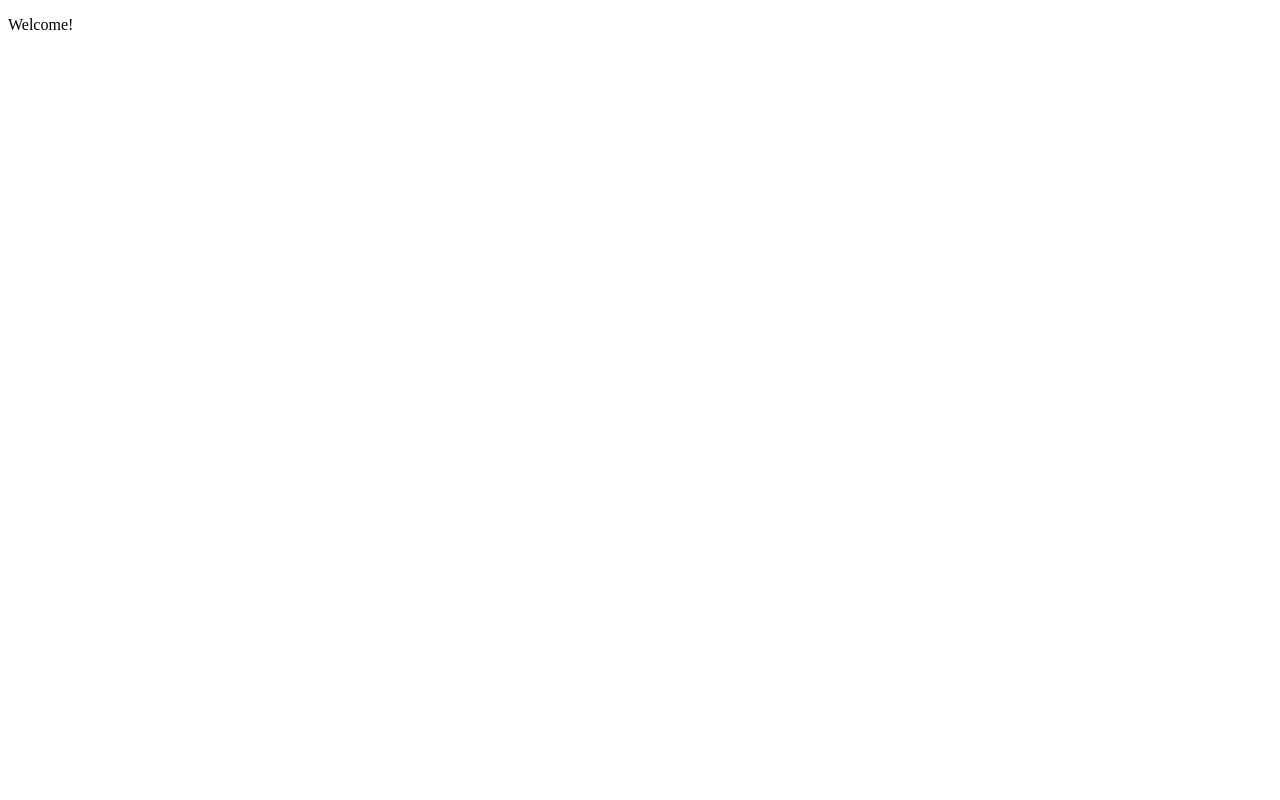
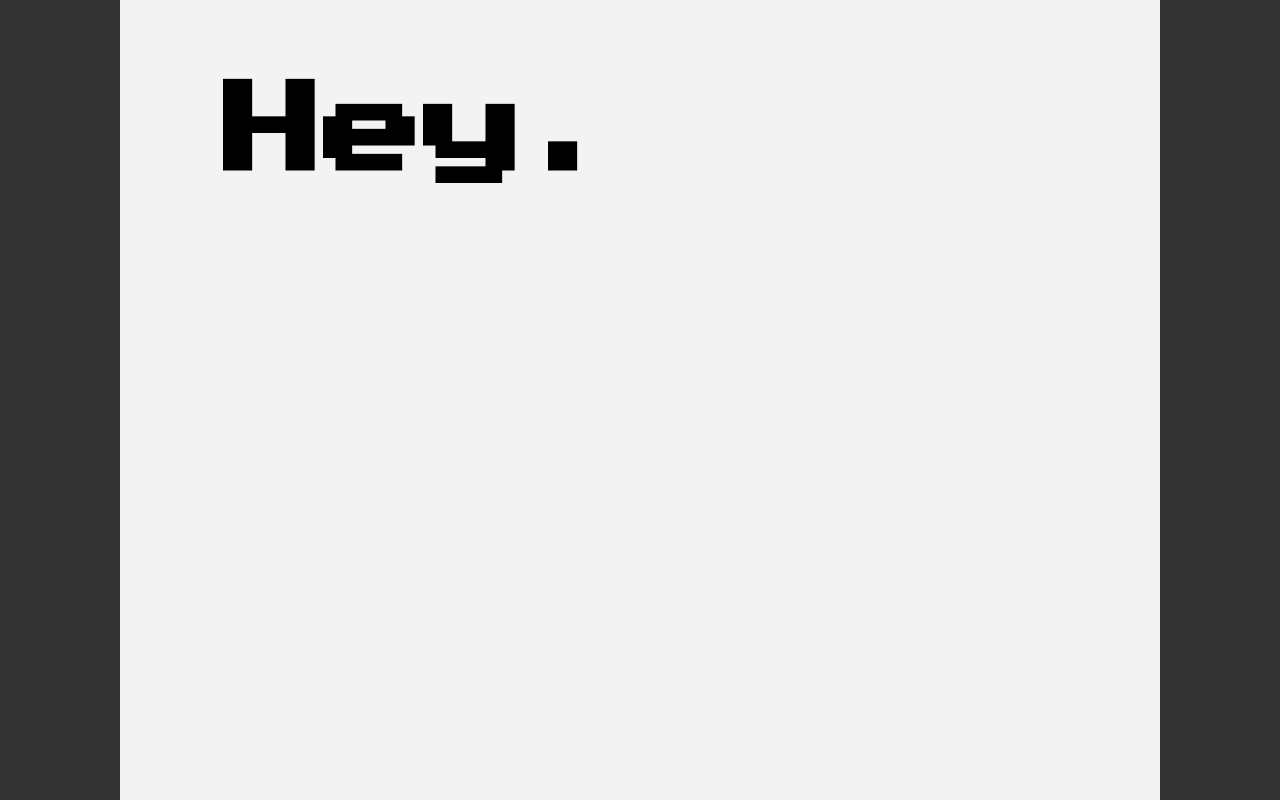
Before and after one commit to mclayson/mclayson.github.io, a plain HTML site: page index.html in a window 1280 px wide. Drawn offline with Linux system fonts and the light colour scheme.

Commit message:
Added new styles and the favicon.ico

```diff
--- a/index.html
+++ b/index.html
@@ -1,9 +1,16 @@
 <!DOCTYPE html>
-<html>
+<html lang="en">
     <head>
-        <title>Matt Clayson</title>
+        <meta charset="utf-8">
+        <meta name="viewport" content="width=device-width">
+        <link rel="stylesheet" type="text/css" href="style.css">
+        <link href="https://fonts.googleapis.com/css?family=Press+Start+2P" rel="stylesheet">
+        <link href="https://fonts.googleapis.com/css?family=Titillium+Web" rel="stylesheet">
+        <title>Matt's Secret Base</title>
     </head>
     <body>
-        <p>Welcome!</p>
+        <article>
+            <h1>Hey.</h1>
+        </article>
     </body>
 </html>
--- a/style.css
+++ b/style.css
@@ -1,11 +1,28 @@
-/* Maste Style Sheet */
+/* Master Style Sheet */
 
-html {
+html, body {
     background-color: #333333;
+    height: 100%;
+    width: 100%;
+    margin: 0;
+    font-family: 'Titillium Web', sans-serif;
 }
 
-body {
-    max-width: 1200px;
-    min-width: 100%;
+h1 {
+    font-family: 'Press Start 2P', cursive;
+    font-size: 100px;
+    margin-left: .83em;
+}
+
+article {
+    position: absolute;
+    top: 0;
+    left: 0;
+    right: 0;
+    max-width: 1000px;
+    width: 100%;
+    min-height: 100%;
+    margin: auto;
+    padding: 0 20px;
     background-color: #f3f3f3;
 }
```
Also changed, not shown: favicon.ico (added).
